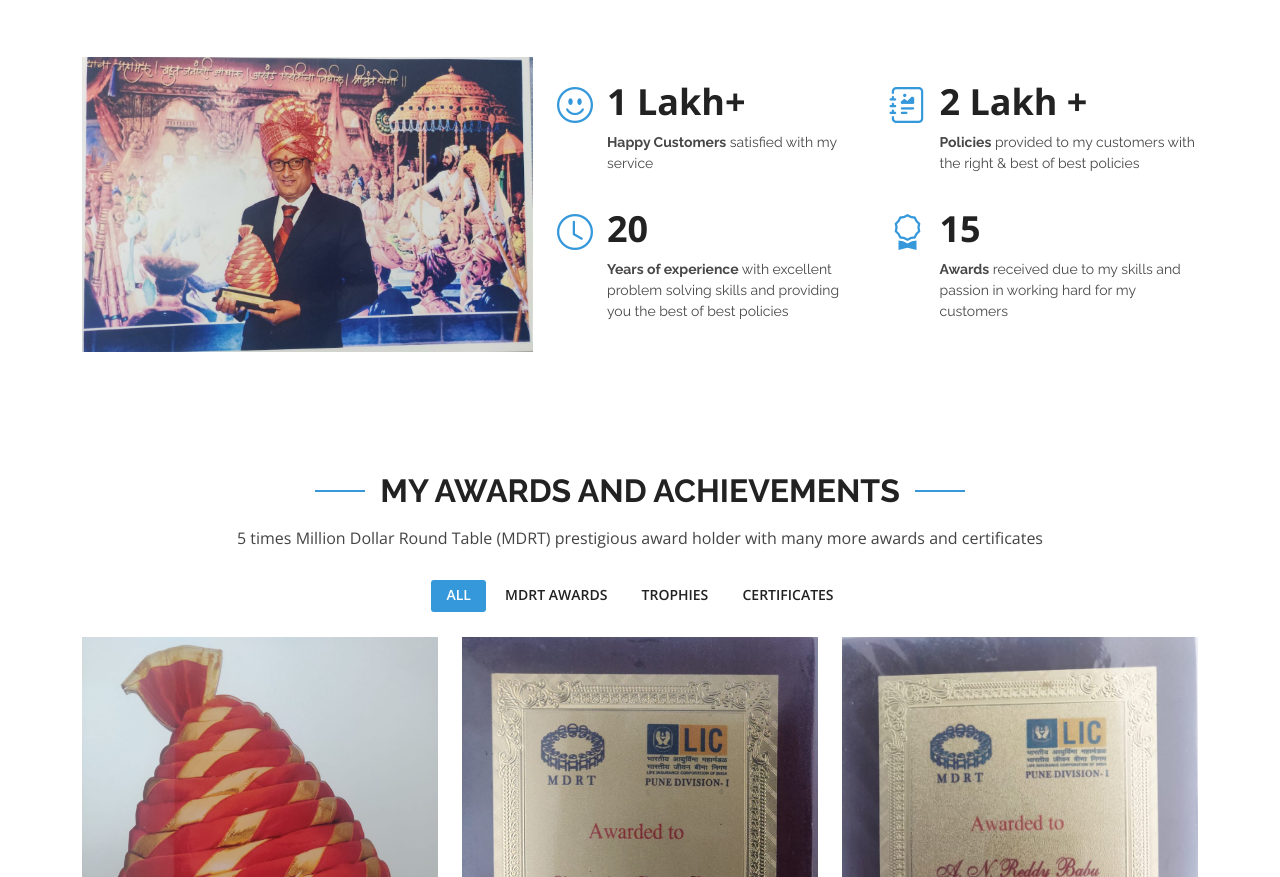
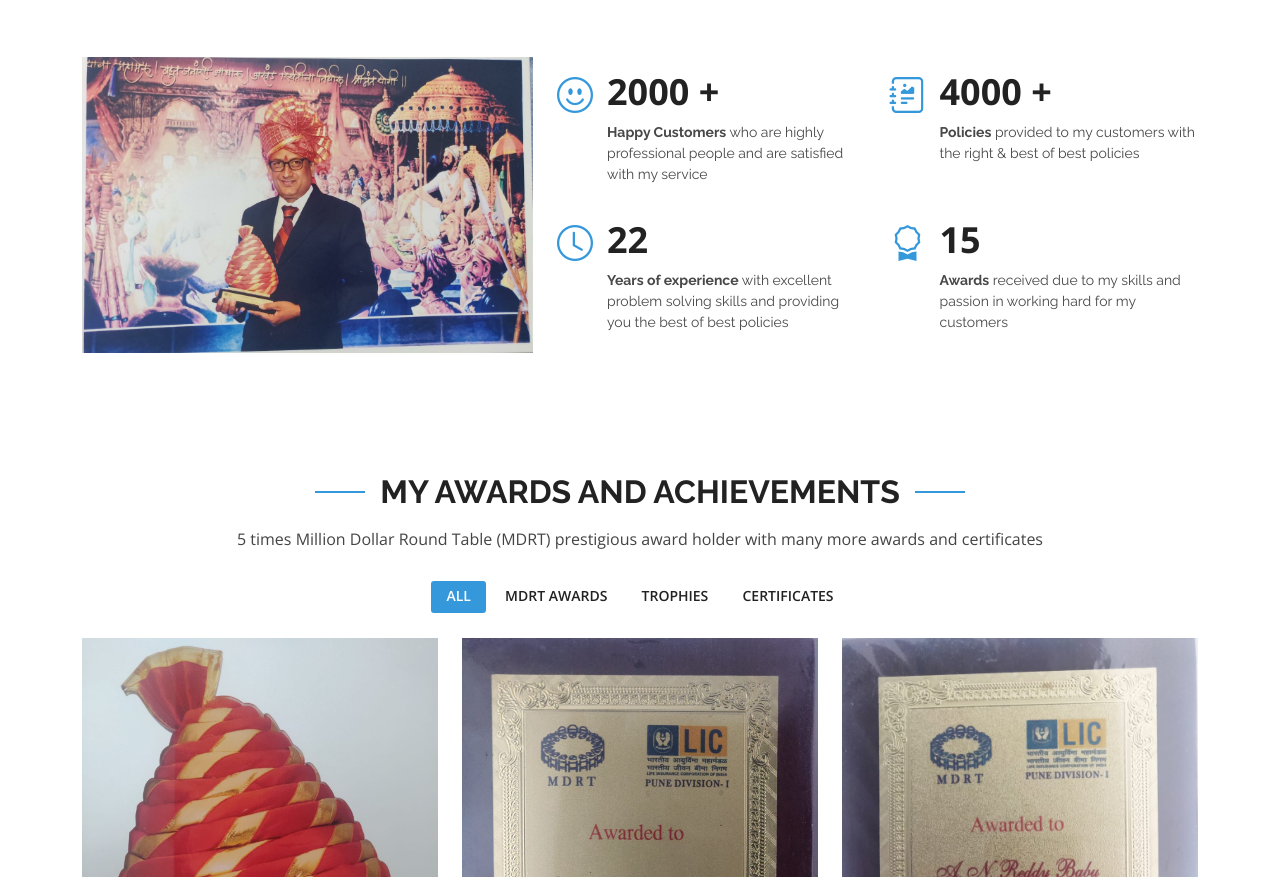
Before and after one commit to Geervanireddy16/licreddybabu-website, a plain HTML site: page index.html in a window 1280 px wide. Shown: the part 901-1778 px from the top of the page. Drawn offline with nearby package versions, Linux system fonts and the light colour scheme.

Commit message:
corrected about me section in index.html

```diff
--- a/index.html
+++ b/index.html
@@ -196,15 +196,15 @@
                 <div class="col-md-6 d-md-flex align-items-md-stretch">
                   <div class="count-box">
                     <i class="bi bi-emoji-smile"></i>
-                    <span>1 Lakh+</span>
-                    <p><strong>Happy Customers</strong> satisfied with my service</p>
+                    <span>2000 +</span>
+                    <p><strong>Happy Customers</strong> who are highly professional people and are satisfied with my service</p>
                   </div>
                 </div>
 
                 <div class="col-md-6 d-md-flex align-items-md-stretch">
                   <div class="count-box">
                     <i class="bi bi-journal-richtext"></i>
-                    <span>2 Lakh +</span>
+                    <span>4000 +</span>
                     <!-- <span data-purecounter-start="0" data-purecounter-end="85" data-purecounter-duration="1" class="purecounter"></span> -->
                     <p><strong>Policies</strong> provided to my customers with the right & best of best policies</p>
                   </div>
@@ -213,7 +213,7 @@
                 <div class="col-md-6 d-md-flex align-items-md-stretch">
                   <div class="count-box">
                     <i class="bi bi-clock"></i>
-                    <span data-purecounter-start="0" data-purecounter-end="20" data-purecounter-duration="1" class="purecounter"></span>
+                    <span data-purecounter-start="0" data-purecounter-end="22" data-purecounter-duration="1" class="purecounter"></span>
                     <p><strong>Years of experience</strong> with excellent problem solving skills and providing you the best of best policies</p>
                   </div>
                 </div>
```
